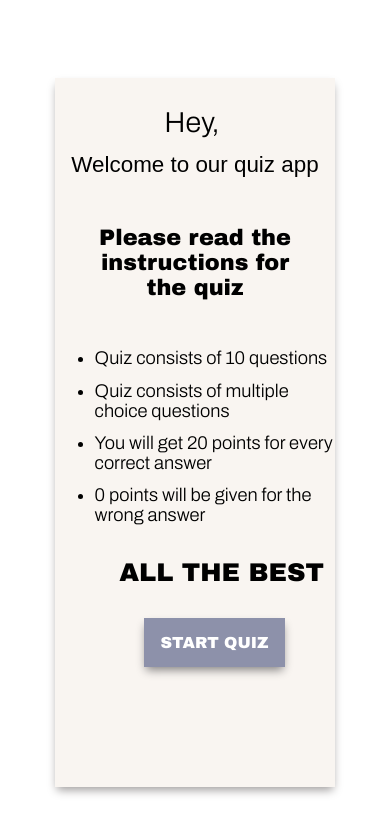
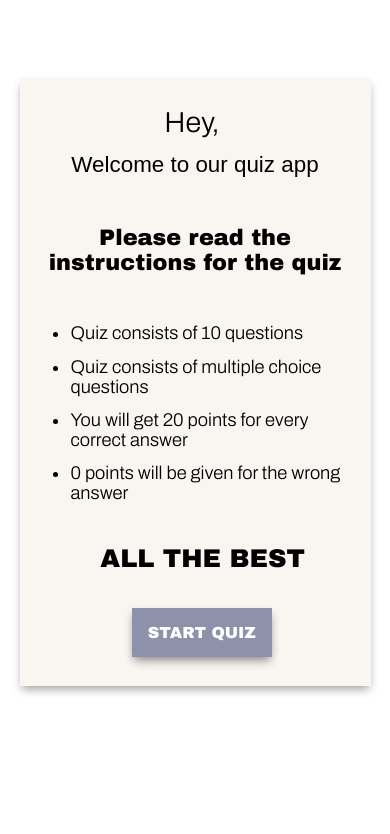
Before and after one commit to kshitijjj/Quiz-App, a React (Create React App) app in the folder quiz-app/: page /quiz2 in a window 390 px wide. Shown: the top 834 px of the page. Built offline with nearby package versions, Linux system fonts and the light colour scheme; a web font is replaced by a local one.

Commit message:
update index.css

```diff
--- a/quiz-app/src/index.css
+++ b/quiz-app/src/index.css
@@ -593,4 +593,15 @@ margin-left: 10%;
   width: 85vw;
   margin-left: 0;
 }
+
+.main3{
+  width: 90vw;
+  margin-left: 5%;
+  height: 72vh;
 }
+ul{
+  padding-left: 2em;
+  padding-right: 0.6em;
+  margin-left: 5.4%;
+}
+}
```
